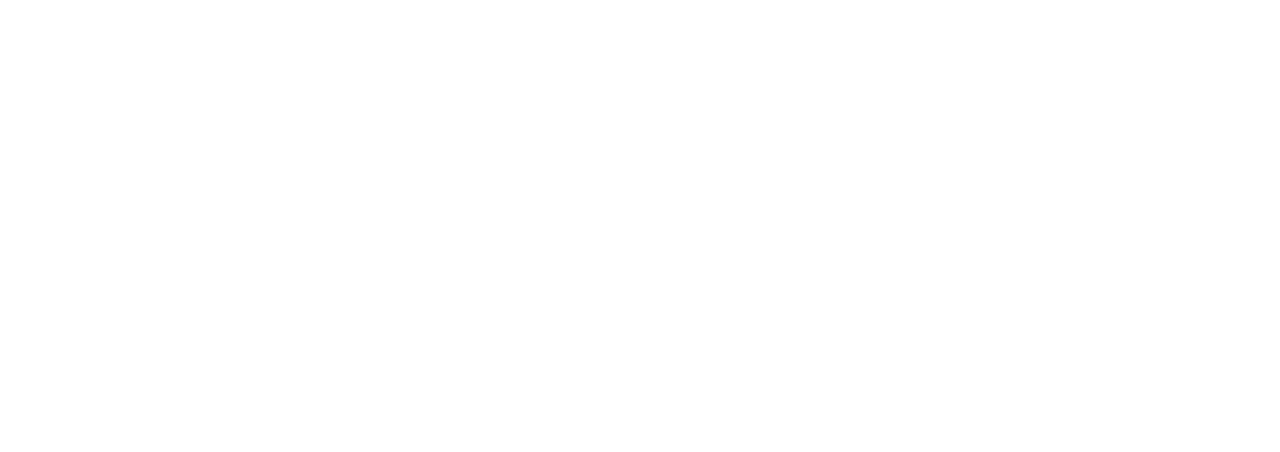
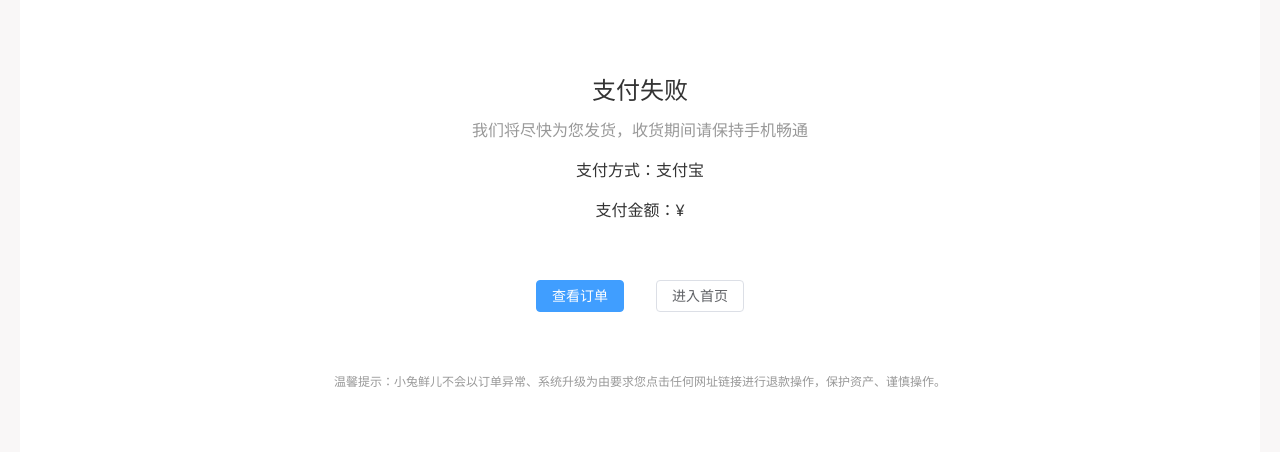
Before and after one commit to LIU2020822LMC/vue-LanTingHui-shopping-project, a Vue app: page /payback in a window 1280 px wide. Before the commit this address had no page. Shown: the part 235-687 px from the top of the page. Built offline with nearby package versions, Linux system fonts and the light colour scheme; no server answers; a small style sheet from the web is missing.

Commit message:
支付结果的展示

```diff
--- a/index.html
+++ b/index.html
@@ -5,7 +5,7 @@
     <link rel="icon" href="/logo.png">
     <meta name="viewport" content="width=device-width, initial-scale=1.0">
     <title>澜庭汇</title>
-    <link rel="stylesheet" href="//at.alicdn.com/t/c/font_4995369_23lgp8eij7w.css">
+    <link rel="stylesheet" href="//at.alicdn.com/t/c/font_4995369_i1bqow8w12b.css">
   </head>
   <body>
     <div id="app"></div>
--- a/src/router/index.ts
+++ b/src/router/index.ts
@@ -37,6 +37,10 @@
           path: "pay",
           component: () => import("@/views/Pay/index.vue"),
         },
+        {
+          path: "payback",
+          component: () => import("@/views/Pay/PayBack.vue"),
+        },
       ],
     },
     {
--- /dev/null
+++ b/src/views/Pay/PayBack.vue
@@ -0,0 +1,86 @@
+<script setup lang="ts">
+import { getOrderAPI, type getOrderResult } from "@/apis/pay"
+import { useRoute } from "vue-router";
+import { onMounted, ref } from "vue";
+
+const payInfo = ref<getOrderResult | null>(null)
+const route = useRoute()
+const getOrder = async () =>{
+  const res = await getOrderAPI(route.query.id as string)
+  payInfo.value = res.result
+}
+
+onMounted(()=>{
+  getOrder()
+})
+</script>
+
+
+<template>
+  <div class="xtx-pay-page">
+    <div class="container">
+      <!-- 支付结果 -->
+      <div class="pay-result">
+        <!-- 路由参数是字符串而不是布尔值 -->
+        <span class="iconfont icon-duihao2 green" v-if="$route.query.payResult === 'true'"></span>
+        <span class="iconfont icon-chahao red" v-else></span>
+        <p class="tit">支付{{ $route.query.payResult === 'true' ? '成功' : '失败' }}</p>
+        <p class="tip">我们将尽快为您发货，收货期间请保持手机畅通</p>
+        <p>支付方式：<span>支付宝</span></p>
+        <p>支付金额：<span>¥{{ payInfo?.payMoney }}</span></p>
+        <div class="btn">
+          <el-button type="primary" style="margin-right:20px">查看订单</el-button>
+          <el-button>进入首页</el-button>
+        </div>
+        <p class="alert">
+          <span class="iconfont icon-tip"></span>
+          温馨提示：小兔鲜儿不会以订单异常、系统升级为由要求您点击任何网址链接进行退款操作，保护资产、谨慎操作。
+        </p>
+      </div>
+    </div>
+  </div>
+</template>
+
+<style scoped lang="scss">
+.pay-result {
+  padding: 100px 0;
+  background: #fff;
+  text-align: center;
+  margin-top: 20px;
+
+  >.iconfont {
+    font-size: 100px;
+  }
+
+  .green {
+    color: #1dc779;
+  }
+
+  .red {
+    color: $priceColor;
+  }
+
+  .tit {
+    font-size: 24px;
+  }
+
+  .tip {
+    color: #999;
+  }
+
+  p {
+    line-height: 40px;
+    font-size: 16px;
+  }
+
+  .btn {
+    margin-top: 50px;
+  }
+
+  .alert {
+    font-size: 12px;
+    color: #999;
+    margin-top: 50px;
+  }
+}
+</style>
```
